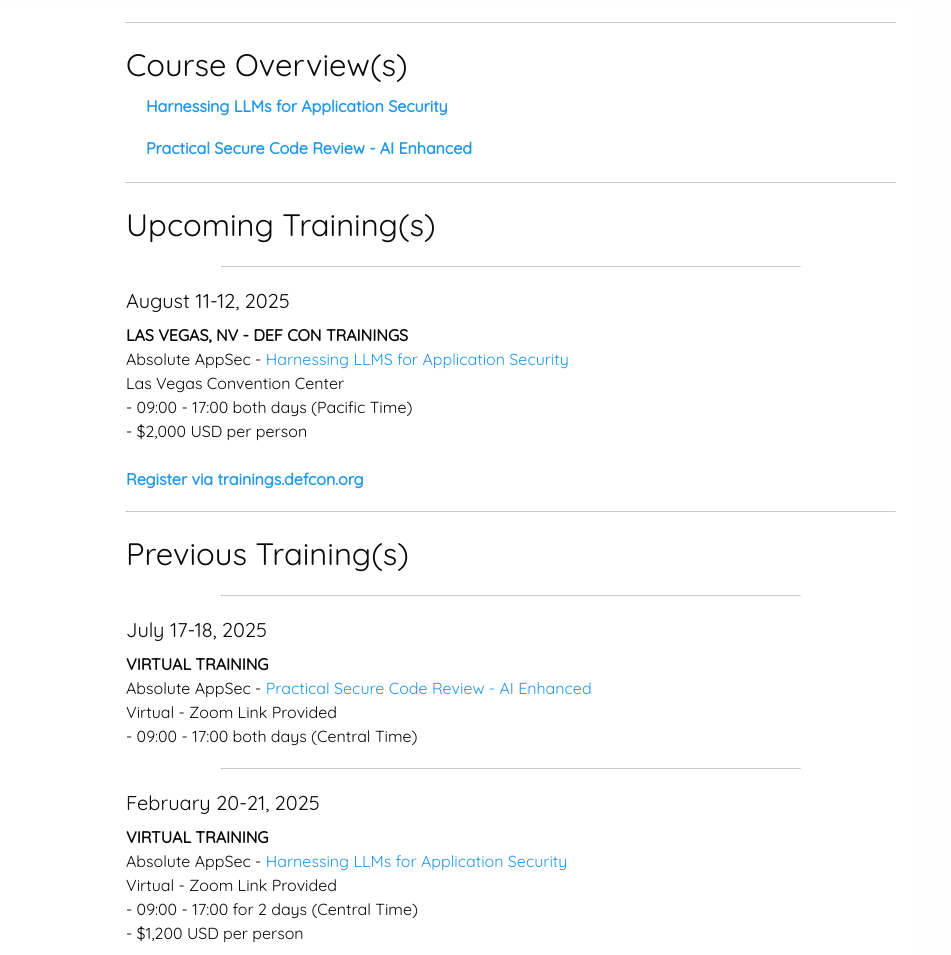
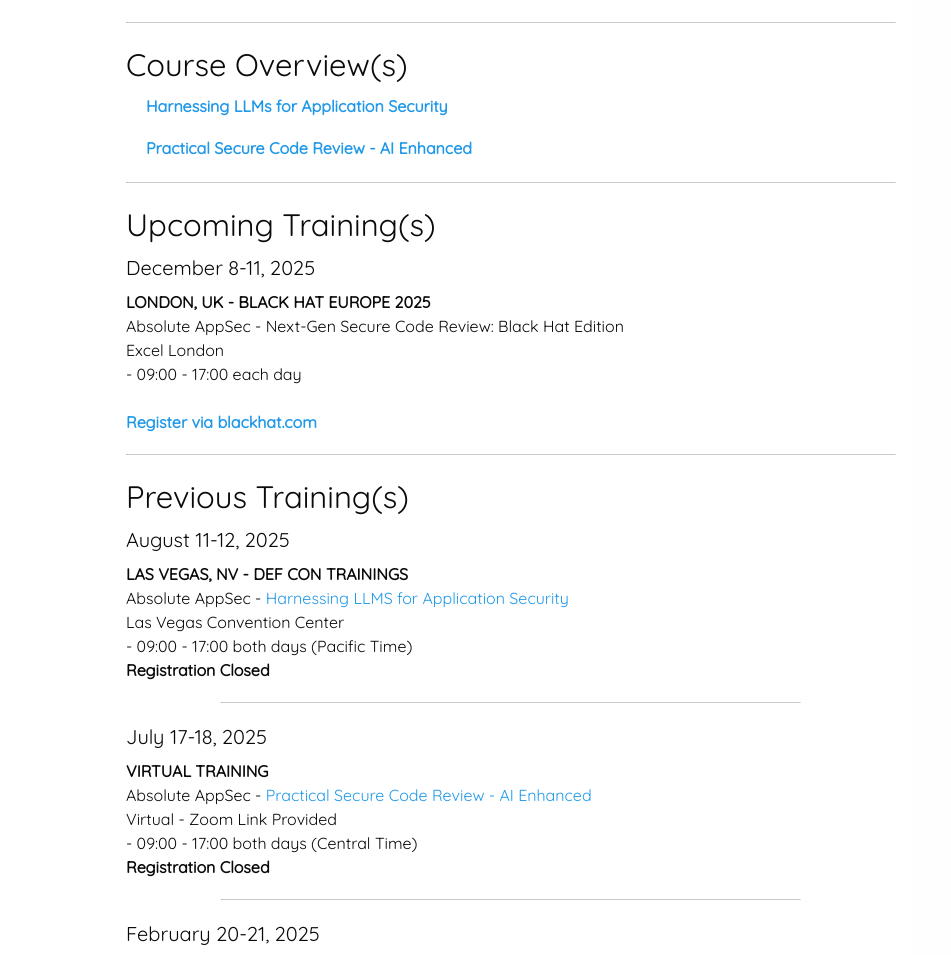
Before and after one commit to absoluteappsec/training.absoluteappsec.github.io, a plain HTML site: page index.html in a window 1280 px wide. Shown: the part 813-1768 px from the top of the page, 329-1280 px from the left. Drawn offline with nearby package versions, Linux system fonts and the light colour scheme.

Commit message:
defcon in past, post blackhat training

```diff
--- a/index.html
+++ b/index.html
@@ -71,29 +71,34 @@
                 </div>
                 <hr>
                 <div align="left">
-                    <h3>Upcoming Training(s) </span></h3>
+                    <h3>Upcoming Training(s)</h3>
 
-                    <hr width="75%">
+                    <h5>December 8-11, 2025</h5>
+                    <b>LONDON, UK - BLACK HAT EUROPE 2025</b><br/>
+                    Absolute AppSec - Next-Gen Secure Code Review: Black Hat Edition<br/>
+                    Excel London<br/>
+                    - 09:00 - 17:00 each day<br/><br/>
+
+                    <a target="_blank" href="https://www.blackhat.com/eu-25/training/schedule/index.html#next-gen-secure-code-review-black-hat-edition-45341"><b>Register via blackhat.com</b></a><br/>
+                </div>
+                <hr>
+                <div align="left">
+                    <h3>Previous Training(s)</h3>
                     <h5>August 11-12, 2025</h5>
                     <b>LAS VEGAS, NV - DEF CON TRAININGS</b><br/>
                     Absolute AppSec - <a href="./assets/Harnessing-LLMs-for-Application-Security.pdf" target="_blank">Harnessing LLMS for Application Security</a><br/>
                     Las Vegas Convention Center<br/>
                     - 09:00 - 17:00 both days (Pacific Time)<br/>
-                    - $2,000 USD per person<br/><br/>
 
-                    <a target="_blank" href="https://training.defcon.org/collections/def-con-training-las-vegas-2025/products/llms-for-application-security-las-vegas-2025"><b>Register via trainings.defcon.org</b></a>
-                </div>
-                <hr>
-                <div align="left">
-                    <h3>Previous Training(s) </span></h3>
+                    <b>Registration Closed</b><br/>
+
                     <hr width="75%">
                     <h5>July 17-18, 2025</h5>
                     <b>VIRTUAL TRAINING</b><br/>
                     Absolute AppSec - <a href="./assets/Practical-Secure-Code-Review.pdf" target="_blank">Practical Secure Code Review - AI Enhanced</a><br/>
                     Virtual - Zoom Link Provided<br/>
                     - 09:00 - 17:00 both days (Central Time)<br/>
-                    <!-- - $1,200 USD per person<br/><br/>
-                    <a target="_blank" href="https://www.paypal.com/ncp/payment/EVULA3ZNHVNNW"><b>Pay & Register for Virtual Training</b></a><br/>  -->
+                    <b>Registration Closed</b><br/>
                     <hr width="75%">
                     <h5>February 20-21, 2025</h5>
                     <b>VIRTUAL TRAINING</b><br/>
```
